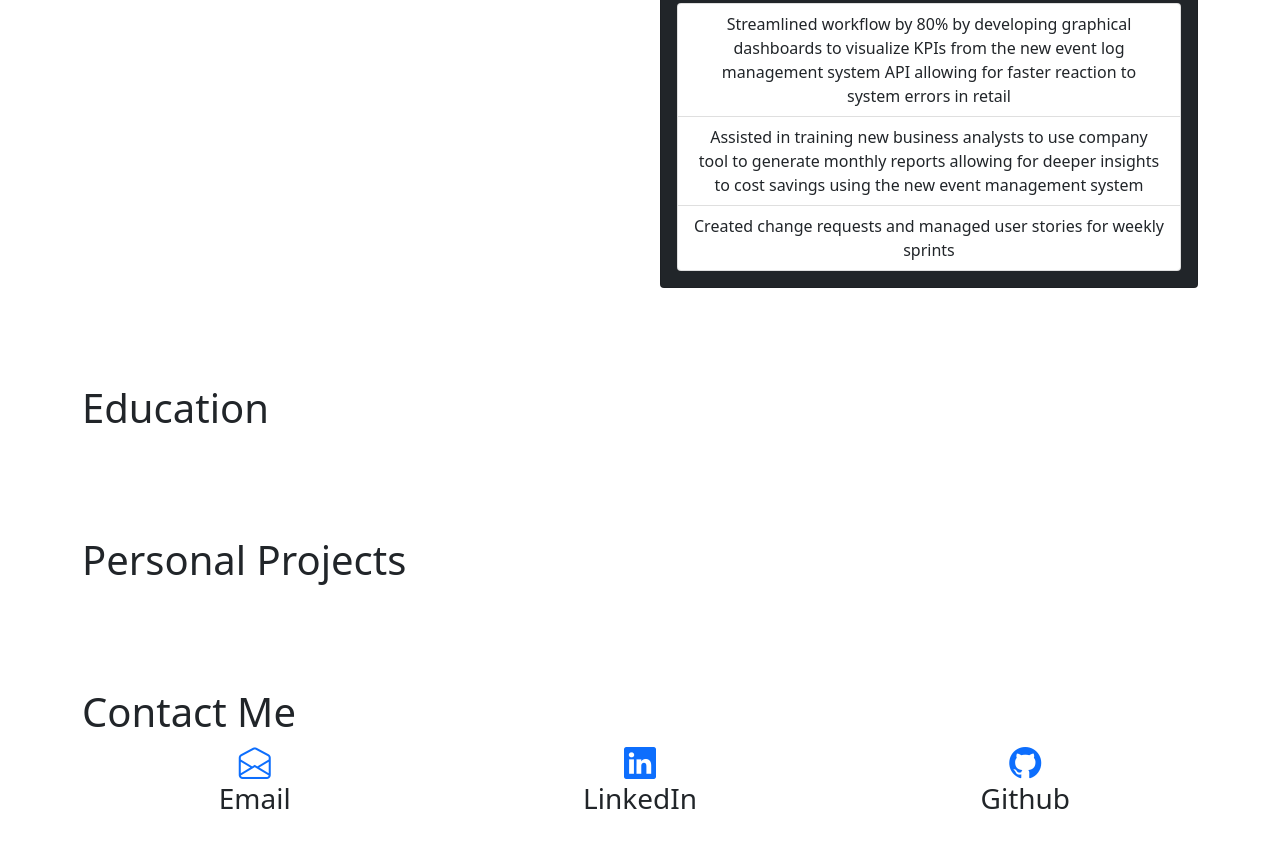
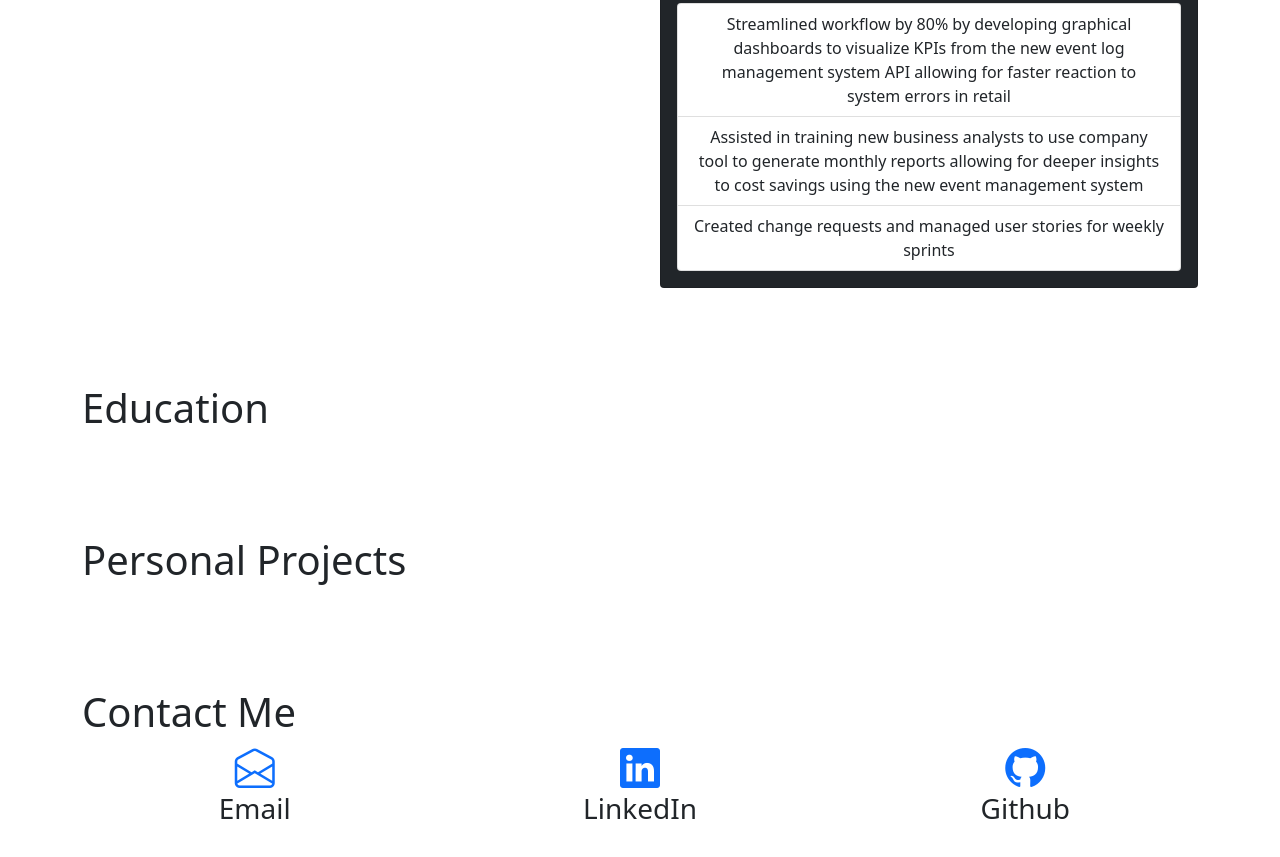
Before and after one commit to jgoewu/jgoewu.github.io, a website: page index.html in a window 1280 px wide. Shown: the part 919-1776 px from the top of the page. Drawn offline with nearby package versions, Linux system fonts and the light colour scheme.

```diff
--- a/index.html
+++ b/index.html
@@ -136,21 +136,21 @@
             <div class="row text-center gap-3">
                 <div class="col-md">
                     <a href="mailto:jerry.goe@outlook.com" target="_blank">
-                        <i class="h2 bi bi-envelope-open"></i>
+                        <i class="h1 bi bi-envelope-open"></i>
                     </a>
                     <h3>Email</h3>
                 </div>
                 <div class="col-md">
 
                     <a href="https://www.linkedin.com/in/jerry-g-21814314a/" target="_blank">
-                        <i class="h2 bi bi-linkedin"></i>
+                        <i class="h1 bi bi-linkedin"></i>
                     </a>
                     <h3>LinkedIn</h3>
                 </div>
                 <div class="col-md">
 
                     <a href="https://www.github.com/jgoewu" target="_blank">
-                        <i class="h2 bi bi-github"></i>
+                        <i class="h1 bi bi-github"></i>
                     </a>
                     <h3>Github</h3>
                 </div>
```
